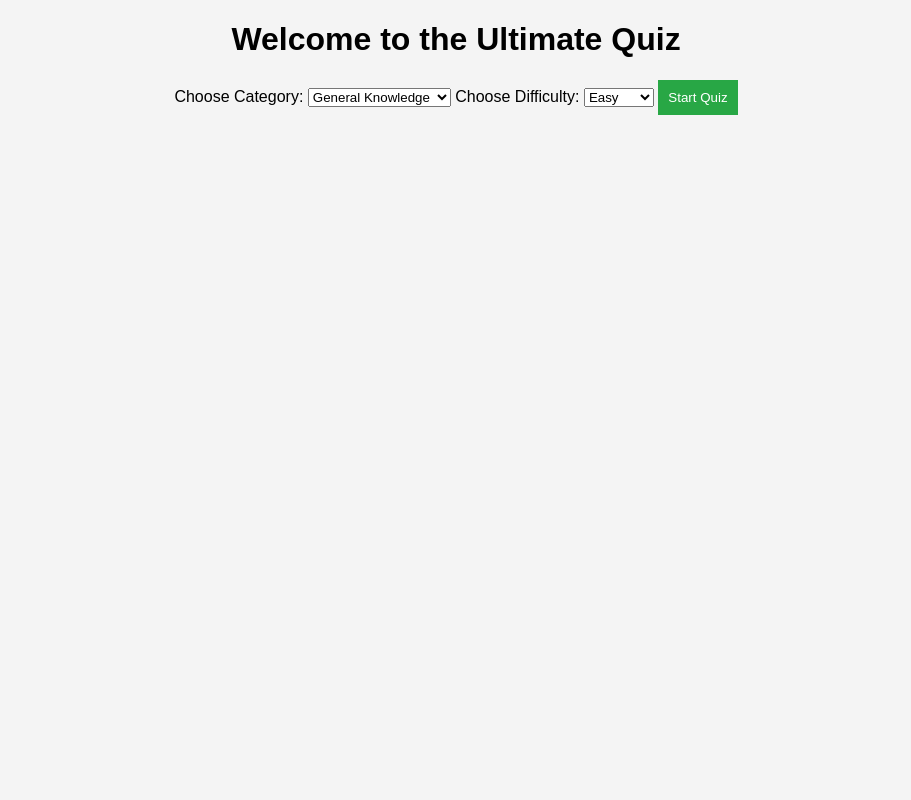
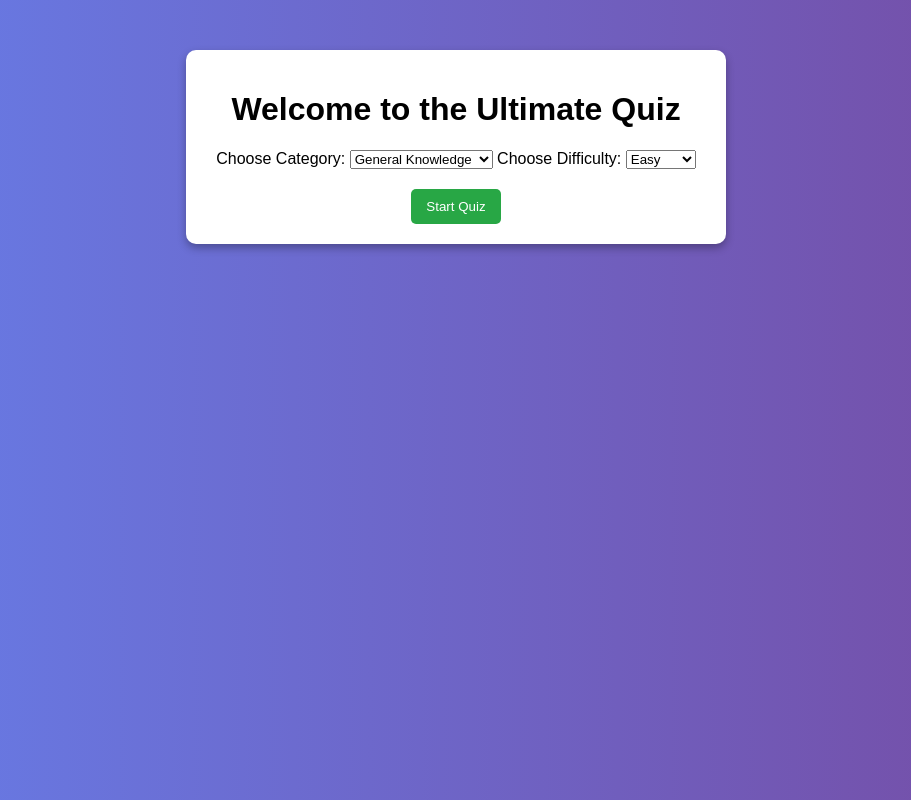
Before and after one commit to sou21112/my-netlify-site, a plain HTML site: page index.html in a window 1280 px wide. Shown: the whole page, without its empty margins (184-1095 px from the left). Drawn offline with Linux system fonts and the light colour scheme.

Commit message:
Update style.css

```diff
--- a/style.css
+++ b/style.css
@@ -1,5 +1,48 @@
-/* style.css */
-body { font-family: Arial, sans-serif; text-align: center; background: #f4f4f4; }
-header { background: #333; color: white; padding: 10px; }
-main { padding: 20px; }
-button { padding: 10px; background: #28a745; color: white; border: none; cursor: pointer; }
+body {
+    font-family: Arial, sans-serif;
+    text-align: center;
+    background: linear-gradient(to right, #667eea, #764ba2);
+    color: white;
+}
+.home-container, .quiz-container {
+    max-width: 500px;
+    margin: auto;
+    padding: 20px;
+    background: white;
+    color: black;
+    border-radius: 10px;
+    box-shadow: 0 4px 8px rgba(0,0,0,0.3);
+    margin-top: 50px;
+}
+button {
+    padding: 10px 15px;
+    margin-top: 20px;
+    background: #28a745;
+    color: white;
+    border: none;
+    cursor: pointer;
+    border-radius: 5px;
+}
+button:hover {
+    background: #218838;
+}
+ul {
+    list-style: none;
+    padding: 0;
+}
+ul li {
+    padding: 10px;
+    background: #f8f9fa;
+    margin: 5px 0;
+    cursor: pointer;
+    border-radius: 5px;
+    transition: 0.3s;
+}
+ul li:hover {
+    background: #d6d8db;
+}
+#timer {
+    font-size: 18px;
+    font-weight: bold;
+    margin-top: 10px;
+}
```
